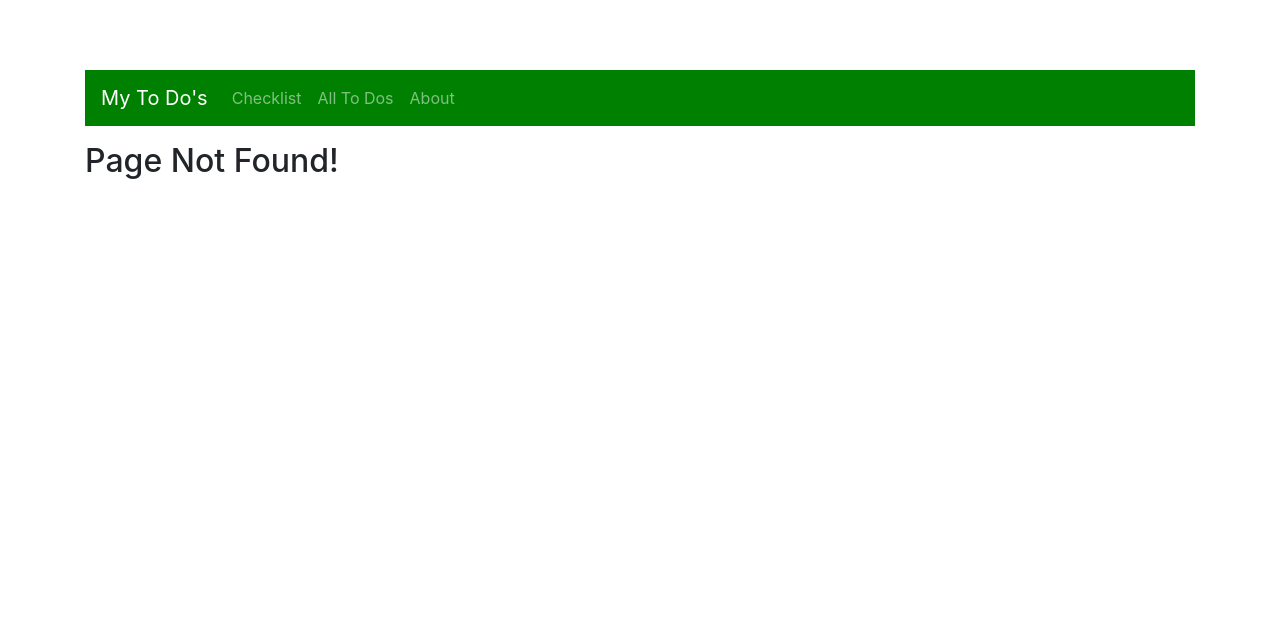
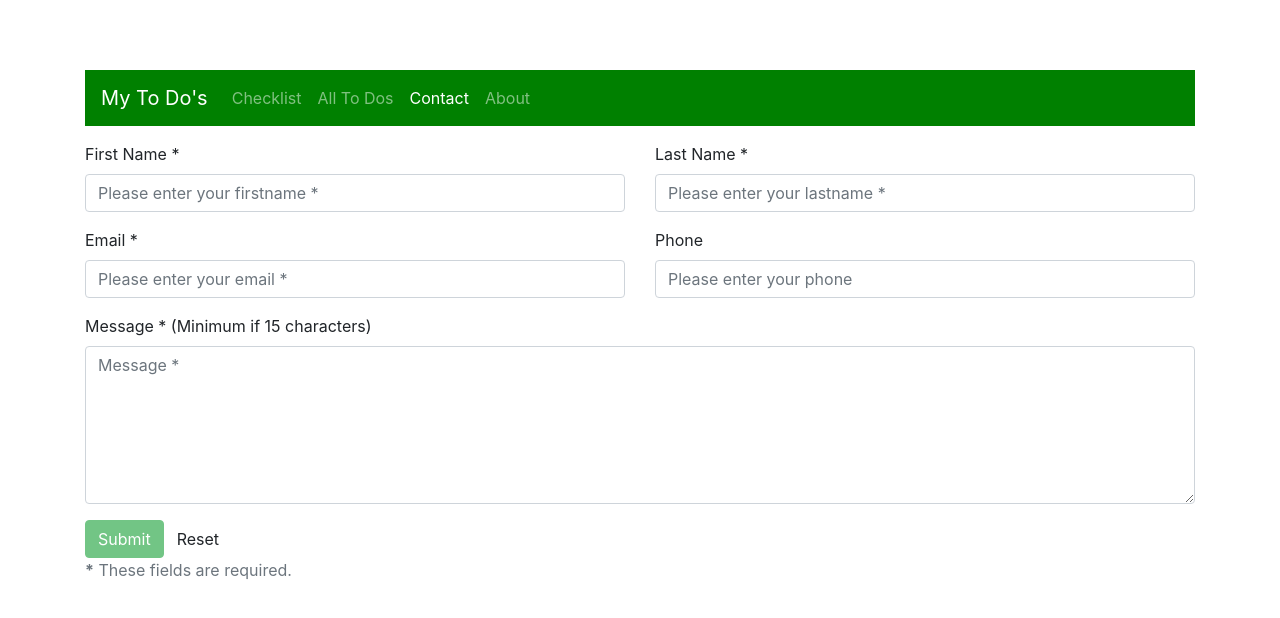
Before and after one commit to NickHodges/a4rbCode, an Angular app: page /contact in a window 1280 px wide. Before the commit this address led to /not-found. Shown: the top 618 px of the page. Built offline with nearby package versions, Linux system fonts and the light colour scheme.

Commit message:
Initial commit to Step13

```diff
--- /dev/null
+++ b/src/app/contact/contact.component.html
@@ -0,0 +1,60 @@
+<!-- This file added for Step 13  -->
+<form [formGroup]="contactForm" (ngSubmit)="onSubmit()" novalidate>
+  <div class="messages"></div>
+
+  <div class="container">
+    <div class="row">
+      <div class="col-md-6">
+        <div class="form-group">
+          <label for="form_name">First Name *</label>
+          <input id="form_name" type="text" class="form-control" placeholder="Please enter your firstname *"
+            formControlName="form_name" />
+        </div>
+      </div>
+      <div class="col-md-6">
+        <div class="form-group">
+          <label for="form_lastname">Last Name *</label>
+          <input id="form_lastname" type="text" class="form-control" placeholder="Please enter your lastname *"
+            formControlName="form_lastname" />
+        </div>
+      </div>
+    </div>
+    <div class="row">
+      <div class="col-md-6">
+        <div class="form-group">
+          <label for="form_email">Email *</label>
+          <input id="form_email" type="email" class="form-control" placeholder="Please enter your email *"
+            formControlName="form_email" />
+        </div>
+      </div>
+      <div class="col-md-6">
+        <div class="form-group">
+          <label for="form_phone">Phone</label>
+          <input id="form_phone" type="tel" class="form-control" placeholder="Please enter your phone"
+            formControlName="form_phone" />
+        </div>
+      </div>
+    </div>
+    <div class="row">
+      <div class="col-md-12">
+        <div class="form-group">
+          <label for="form_message">Message * (Minimum if 15 characters)</label>
+          <textarea id="form_message" required class="form-control" placeholder="Message *" rows="6"
+            formControlName="form_message"></textarea>
+        </div>
+      </div>
+      <div class="col-md-12">
+        <!-- Changed for Step 13 -->
+        <button type="submit" class="btn btn-success btn-send" value="Send message" [disabled]="!(contactForm.valid)" >
+          Submit
+        </button>
+        <button type="reset" class="btn btn-default">Reset</button>
+      </div>
+    </div>
+    <div class="row">
+      <div class="col-md-12">
+        <p class="text-muted"><strong>*</strong> These fields are required.</p>
+      </div>
+    </div>
+  </div>
+</form>
--- /dev/null
+++ b/src/app/contact/contact.component.ts
@@ -0,0 +1,28 @@
+// This file was added for Step 13
+
+import { Component } from '@angular/core';
+import { FormBuilder, FormGroup, Validators } from '@angular/forms';
+
+@Component({
+  selector: 'app-contact-form',
+  templateUrl: './contact.component.html'
+})
+export class ContactComponent {
+  contactForm: FormGroup;
+
+  constructor(fb: FormBuilder) {
+    this.contactForm = fb.group({
+      form_name: ['', Validators.required],
+      form_lastname: ['', Validators.required],
+      form_email: ['', [Validators.required, Validators.email]],
+      form_phone: ['', Validators.required],
+      form_message: ['', [Validators.required, Validators.minLength(15)]]
+    });
+  }
+
+  onSubmit() {
+    if (this.contactForm.valid) {
+      console.log(this.contactForm.value);
+    }
+  }
+}
--- a/src/app/navbar/navbar.component.html
+++ b/src/app/navbar/navbar.component.html
@@ -7,6 +7,8 @@
       <div class="navbar-nav">
         <a class="nav-item nav-link" routerLink="" routerLinkActive="active" [routerLinkActiveOptions]="{ exact: true }">Checklist</a>
         <a class="nav-item nav-link" routerLink="all-tasks" routerLinkActive="active">All To Dos</a>
+        <!-- Link added for Step 13 -->
+        <a class="nav-item nav-link" routerLink="contact" routerLinkActive="active">Contact</a>
         <a class="nav-item nav-link" routerLink="about" routerLinkActive="active">About</a>
       </div>
     </div>
```
Also changed, not shown: src/app/app.module.ts (+6 -2 lines), src/app/app.routes.ts (+9 -0 lines), src/app/todo-list/todo-list.component.ts (+12 -12 lines), src/app/contact/contact.component.css (added), src/app/todo-data.service.ts (line endings or trailing spaces), 2 other files (tests, documents, lock files or other folders).
